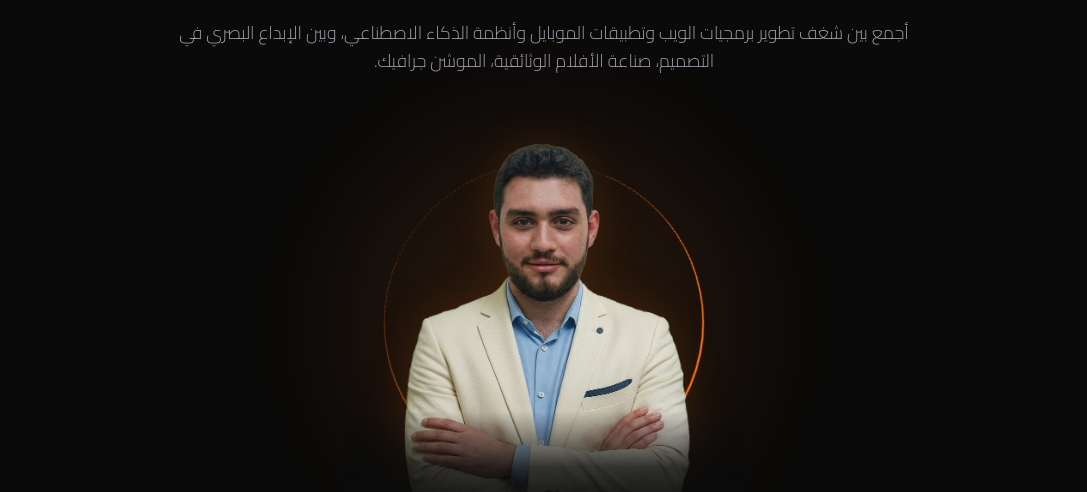
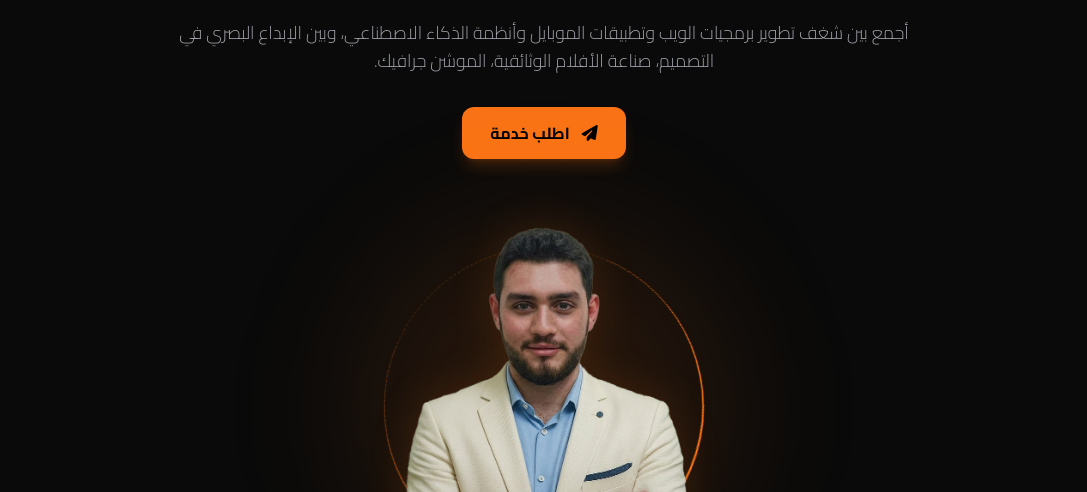
Before and after one commit to engabdallahalrefai/my-portfolio-website, a plain HTML site: page index.html in a window 1280 px wide. Shown: the part 307-799 px from the top of the page, without its empty margins (96-1183 px from the left). Drawn offline with nearby package versions, Linux system fonts and the light colour scheme.

Commit message:
Update index.html

```diff
--- a/index.html
+++ b/index.html
@@ -70,6 +70,17 @@
         <p class="text-base md:text-lg text-zinc-400 mt-6 max-w-3xl mx-auto font-light leading-relaxed">
             أجمع بين شغف تطوير برمجيات الويب وتطبيقات الموبايل وأنظمة الذكاء الاصطناعي، وبين الإبداع البصري في التصميم، صناعة الأفلام الوثائقية، الموشن جرافيك.
         </p>
+        <!-- زر طلب خدمة -->
+<div class="mt-8 flex justify-center">
+    <a href="service-order.html"
+       class="group inline-flex items-center gap-3 bg-orange-500 hover:bg-orange-400 text-black font-bold px-7 py-3.5 rounded-xl transition-all duration-300 shadow-lg shadow-orange-500/20 hover:shadow-orange-500/40 hover:-translate-y-1">
+
+        <i class="fa-solid fa-paper-plane text-base transition-transform duration-300 group-hover:-translate-x-1"></i>
+
+        <span>اطلب خدمة</span>
+
+    </a>
+</div>
 
         <!-- حاوية العرض الرئيسية المعالجة هندسياً بالكامل -->
         <div class="relative w-80 h-80 md:w-[400px] md:h-[400px] mx-auto mt-12 flex items-center justify-center">
```
